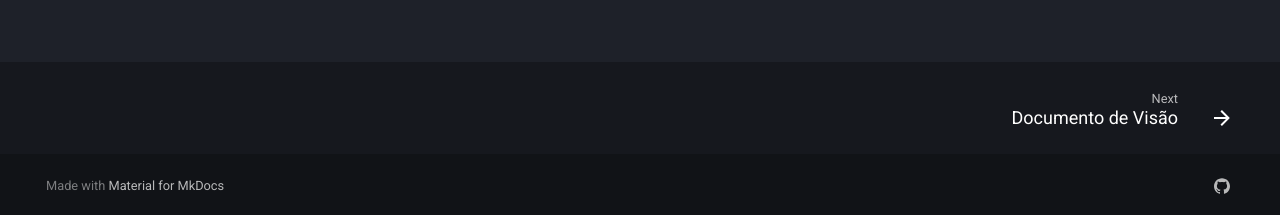
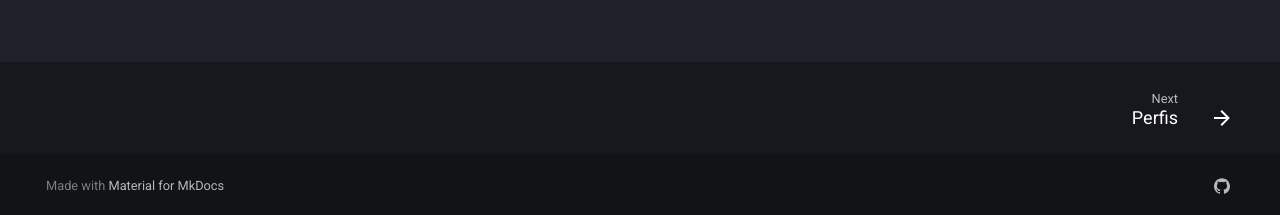
Before and after one commit to FGA0138-MDS-Ajax/2025.1-Jera, an MkDocs documentation site: the page built from docs/index.md, in a window 1280 px wide. Shown: the part 682-897 px from the top of the page. Built offline with MkDocs 1.6.1 and Material for MkDocs 9.7.7, drawn with Linux system fonts in a browser that asks for light colours; some of the changed lines change nothing that is shown.

Commit message:
pasta pra Perfis

```diff
--- a/mkdocs.yml
+++ b/mkdocs.yml
@@ -2,13 +2,15 @@
 
 nav:
   - Instruções mkdocs: "index.md"
-  - Documento de Visão: "doc-visao/visao-produto.md"
+  - Documento de Visão:
+      - Perfis: "doc-arq/Perfis.md"
   - Documento de Arquitetura: "doc-arq/rep-arquitetural.md"
   - Atas de Reunião:
       - Ata 1: "atas-reuniao/ata-reuniao-1.md"
       - Ata 2: "atas-reuniao/ata-reuniao-2.md"
       - Ata 3: "atas-reuniao/ata-reuniao-3.md"
       - Ata 4: "atas-reuniao/ata-reuniao-4.md"
+      - Ata 5: "atas-reuniao/ata-reuniao-5.md"
 
 theme:
   name: material
```
Also changed, not shown: docs/doc-arq/Perfis.md (added).
